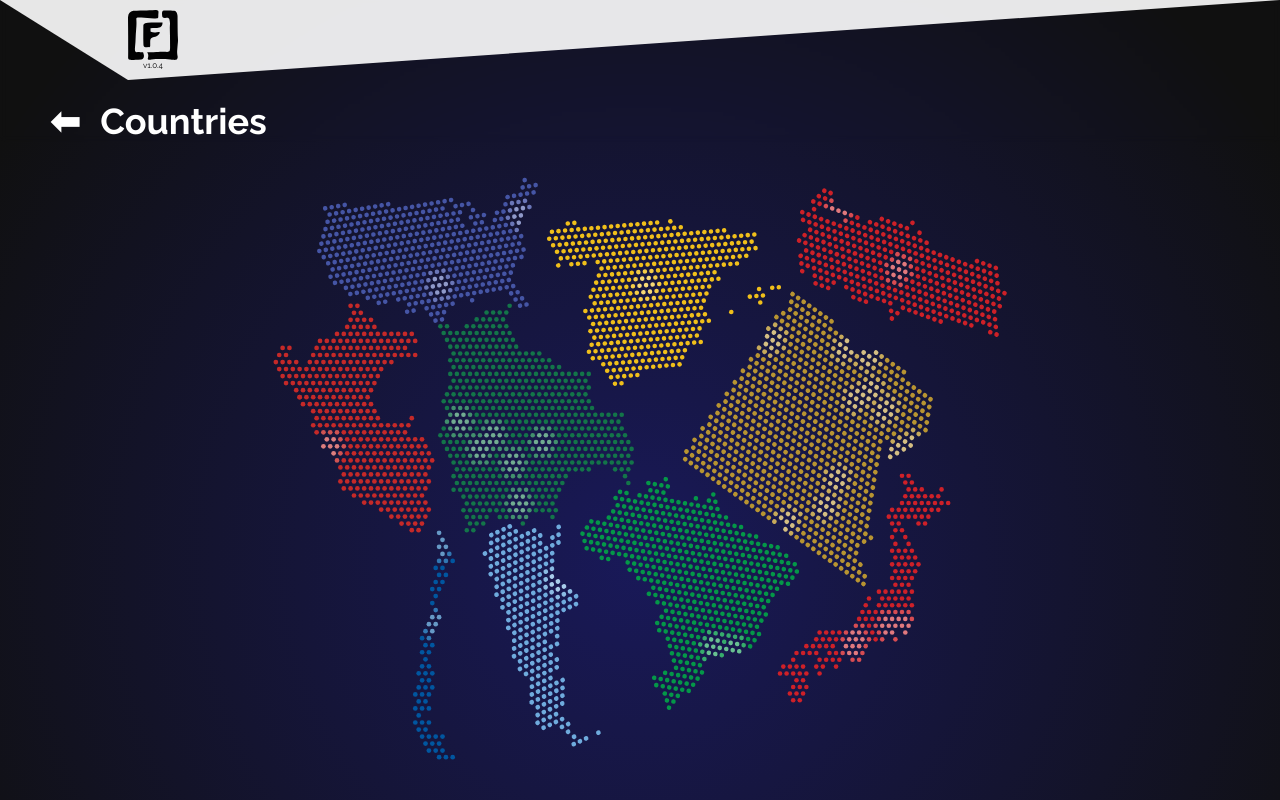
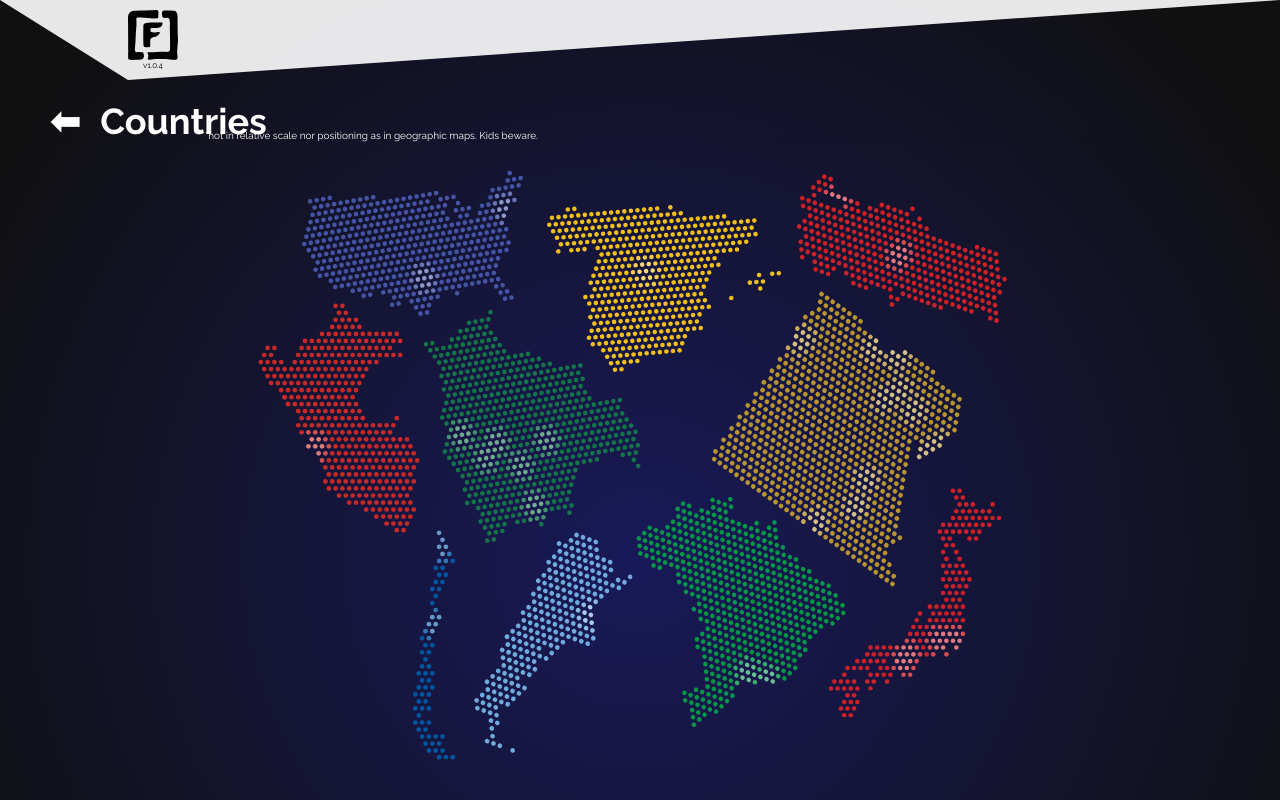
Before and after one commit to TheFrankemon/000, an Angular app: page /passport/countries in a window 1280 px wide. Built offline with nearby package versions, Linux system fonts and the light colour scheme.

Commit message:
Add disclaimer & fix positions

```diff
--- a/src/app/passport/countries/countries.component.html
+++ b/src/app/passport/countries/countries.component.html
@@ -1,6 +1,7 @@
 <app-back-button>Countries</app-back-button>
 
 <div class="map-wrapper">
+  <span class="map-disclaimer">*not in relative scale nor positioning as in geographic maps. Kids beware.</span>
   <div class="country-object {{item.code}}" *ngFor="let item of visitedCountries; let i = index">
     <div class="country-map" (click)="test()" (mouseenter)="hovered=i" (mouseleave)="hovered=-1">
       <object type="image/svg+xml" [data]="item.sanitizedUrl"></object>
--- a/src/app/passport/countries/countries.component.scss
+++ b/src/app/passport/countries/countries.component.scss
@@ -10,6 +10,15 @@
   position: relative;
   width: 730px;
   margin: 90px auto 0;
+
+  .map-disclaimer {
+    position: absolute;
+    top: 40px;
+    left: -70px;
+    color: var(--light-color);
+    font-size: 10px;
+    z-index: 2;
+  }
 }
 
 .country-object {
@@ -50,17 +59,17 @@
   }
 
   &.ar {
-    top: 60%;
+    top: 62%;
     left: 22%;
 
     .country-map {
       clip-path: polygon(32% 48%, 34% 23%, 37% 7%, 43% 0%, 54% 0%, 57% 6%, 63% 6%, 65% 11%, 75% 8%, 70% 18%, 67% 18%, 62% 28%, 68% 41%,
       66% 46%, 57% 46%, 46% 68%, 47% 72%, 40% 85%, 42% 97%, 51% 97%, 52% 100%, 37% 100%, 35% 89%, 26% 88%, 28% 73%, 31% 68%, 31% 61%,
       29% 60%, 29% 52%);
-      transform: scale(1) rotate(-25deg);
+      transform: scale(1) rotate(20deg);
 
       &:hover {
-        transform: scale(1.2) rotate(-25deg);
+        transform: scale(1.2) rotate(20deg);
       }
     }
   }
@@ -73,21 +82,26 @@
       clip-path: polygon(7% 58%, 8% 42%, 12% 22%, 6% 8%, 17% 10%, 28% 3%, 39% 0%, 40% 1%, 37% 7%, 43% 20%, 51% 20%, 64% 29%, 74% 29%,
       75% 43%, 76% 47%, 89% 47%, 93% 64%, 92% 80%, 90% 80%, 83% 73%, 65% 74%, 59% 95%, 48% 92%, 45% 98%, 32% 94%, 24% 100%, 19% 100%,
       17% 90%, 13% 82%);
+      transform: scale(1) rotate(-10deg);
+
+      &:hover {
+        transform: scale(1.2) rotate(-10deg);
+      }
     }
   }
 
   &.br {
-    top: 55%;
-    left: 40%;
+    top: 58%;
+    left: 46%;
 
     .country-map {
       clip-path: polygon(1% 31%, 5% 23%, 11% 23%, 13% 9%, 34% 0%, 36% 0%, 38% 9%, 47% 8%, 47% 6%, 56% 2%, 61% 11%, 88% 21%, 97% 27%,
       99% 31%, 95% 39%, 90% 43%, 88% 59%, 84% 68%, 65% 78%, 66% 81%, 61% 91%, 54% 100%, 52% 100%, 48% 92%, 44% 91%, 42% 87%, 51% 81%,
       45% 68%, 42% 68%, 39% 62%, 42% 59%, 22% 41%, 12% 41%, 4% 38%);
-      transform: scale(1) rotate(10deg);
+      transform: scale(1) rotate(20deg);
 
       &:hover {
-        transform: scale(1.2) rotate(10deg);
+        transform: scale(1.2) rotate(20deg);
       }
     }
   }
@@ -102,7 +116,7 @@
   }
   &.eg {
     top: 33%;
-    left: 60%;
+    left: 64%;
 
     .country-map {
       clip-path: polygon(0% 6%, 23% 6%, 38% 11%, 45% 6%, 62% 6%, 78% 9%, 86% 26%, 75% 47%, 88% 73%, 92% 73%, 90% 84%, 100% 89%, 100% 94%,
@@ -115,8 +129,8 @@
     }
   }
   &.jp {
-    top: 54%;
-    left: 65%;
+    top: 56%;
+    left: 72%;
 
     .country-map {
       clip-path: polygon(12% 87%, 14% 82%, 30% 68%, 44% 68%, 52% 51%, 60% 49%, 60% 21%, 59% 19%, 66% 5%, 64% 0%, 70% 0%, 79% 8%, 84% 5%,
@@ -125,7 +139,7 @@
   }
   &.pe {
     top: 30%;
-    left: -5%;
+    left: -7%;
 
     .country-map {
       clip-path: polygon(14% 26%, 18% 18%, 24% 18%, 22% 24%, 29% 25%, 34% 15%, 40% 15%, 48% 4%, 47% 0%, 53% 0%, 54% 3%, 65% 12%, 76% 12%,
@@ -134,7 +148,7 @@
     }
   }
   &.es {
-    top: 13%;
+    top: 11%;
     left: 38%;
 
     .country-map {
@@ -149,7 +163,7 @@
     }
   }
   &.tr {
-    top: 9%;
+    top: 7%;
     left: 70%;
 
     .country-map {
@@ -163,8 +177,8 @@
     }
   }
   &.us {
-    top: 7%;
-    left: 6%;
+    top: 6%;
+    left: 4%;
 
     .country-map {
       clip-path: polygon(0% 40%, 6% 20%, 17% 20%, 62% 26%, 70% 30%, 77% 38%, 85% 30%, 95% 23%, 100% 27%, 100% 29%, 90% 50%, 90% 56%,
```
